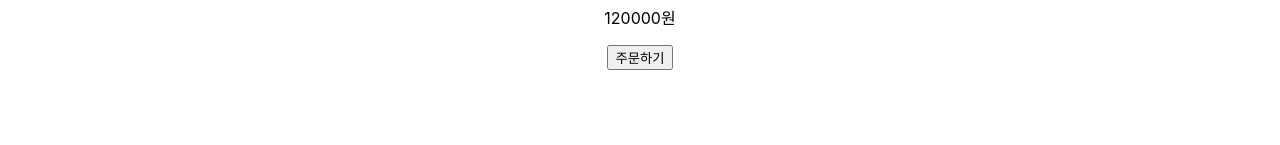
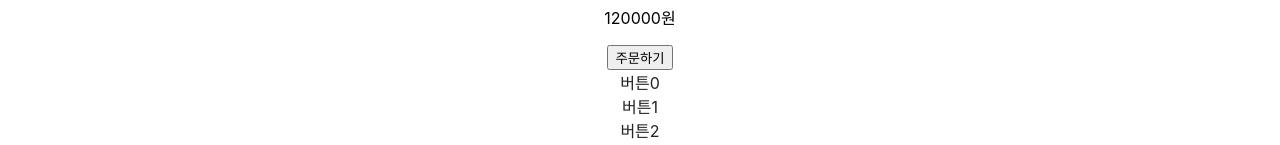
Before and after one commit to alsruddl0805/Project_Copy, a React (Create React App) app in the folder shop/: page /detail/0 in a window 1280 px wide. Shown: the part 1123-1268 px from the top of the page. Before the commit the page ends 1193 px from the top, so only its background shows below. Built offline with nearby package versions, Linux system fonts and the light colour scheme; the HTML template or start-up script is replaced by a standard one.

Commit message:
Tab 기능 / if 문 사용

```diff
--- a/shop/src/routes/detail.js
+++ b/shop/src/routes/detail.js
@@ -1,6 +1,7 @@
 import { useEffect, useState } from "react";
 import { useParams } from "react-router-dom";
 import styled from 'styled-components';
+import { Nav, Tab } from 'react-bootstrap';
 
 // 예전 문법 기준
 // class Detail2 extends React.Component {
@@ -33,6 +34,7 @@ function Detail(props) {
     let [alert, setAlert] = useState(true);
     let {id} = useParams();
     let reArr = props.shoes.filter((i) => i.id == id)[0];
+    let [tab, setTab] = useState(0);
 
     // 현재 문법 기준 (function 외부에서도 가능)
     /*
@@ -66,8 +68,31 @@ function Detail(props) {
             <button className="btn btn-danger">주문하기</button>
           </div>
         </div>
+
+        <Nav variant="tabs"  defaultActiveKey="link0">
+            <Nav.Item>
+              <Nav.Link eventKey="link0" onClick={() => {setTab(0)}}>버튼0</Nav.Link>
+            </Nav.Item>
+            <Nav.Item>
+              <Nav.Link eventKey="link1" onClick={() => {setTab(1)}}>버튼1</Nav.Link>
+            </Nav.Item>
+            <Nav.Item>
+              <Nav.Link eventKey="link2" onClick={() => {setTab(2)}}>버튼2</Nav.Link>
+            </Nav.Item>
+        </Nav>
+        <TabContent tab={tab} />
       </div>
     )
   }
 
+  function TabContent({tab}) {
+    let arr = [];
+    {
+      [1,2,3].map((i, idx) => {
+        arr.push(<div>내용 {idx} Content 입니당</div>)
+      })
+    }
+    return arr[tab];
+  }
+
   export default Detail;
```
